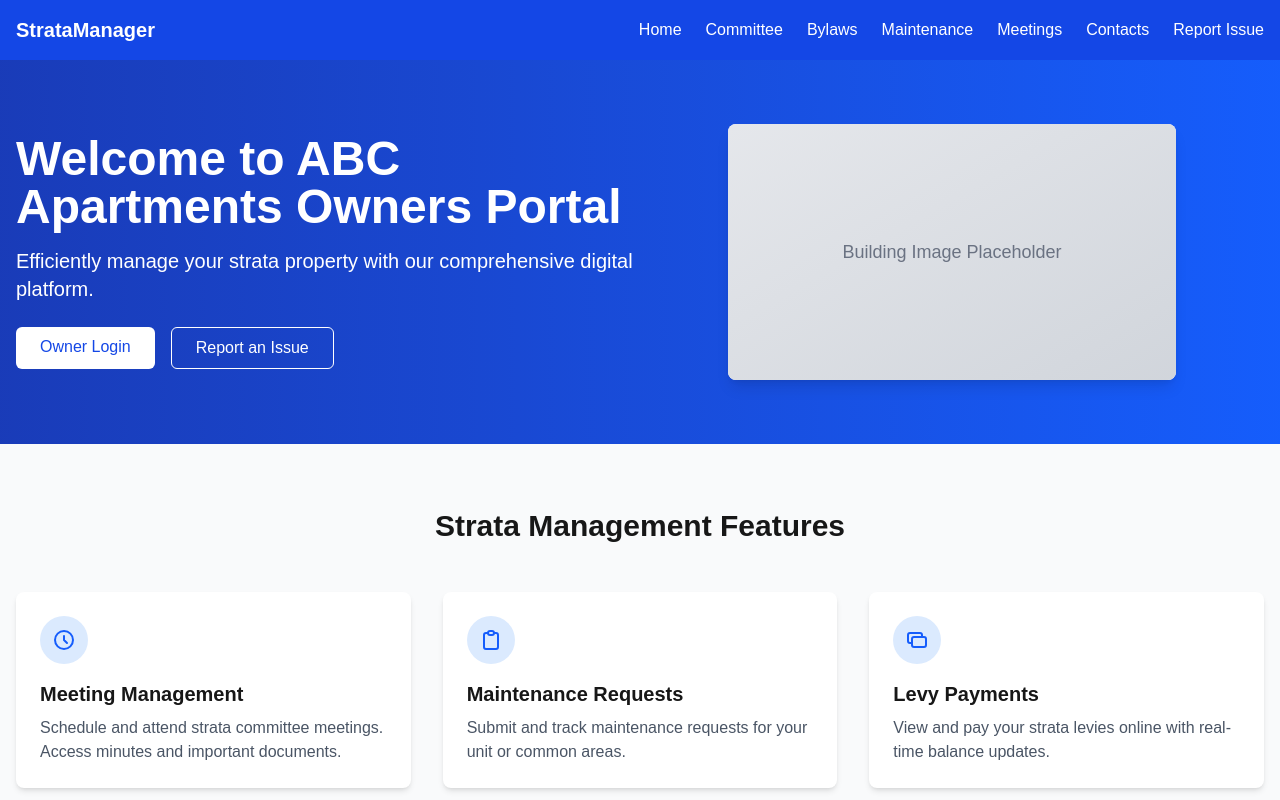
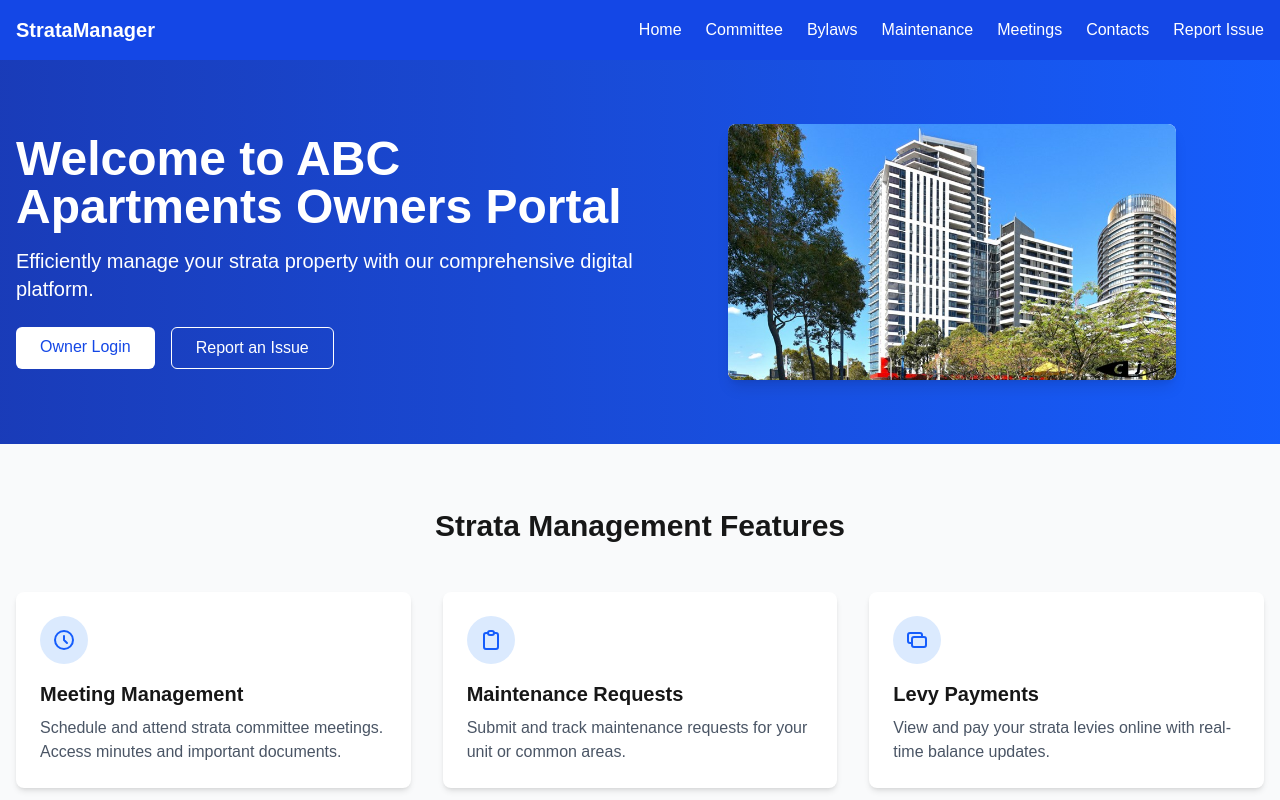
Before and after one commit to JamesWHomer/strata-manager, a Next.js app: page / in a window 1280 px wide. Shown: the top 800 px of the page. Built offline with nearby package versions, Linux system fonts and the light colour scheme.

Commit message:
Add building image to homepage

```diff
--- a/src/app/page.tsx
+++ b/src/app/page.tsx
@@ -1,4 +1,5 @@
 import Link from "next/link";
+import Image from "next/image";
 
 export default function Home() {
   return (
@@ -43,9 +44,13 @@ export default function Home() {
           </div>
           <div className="md:w-1/2 flex justify-center">
             <div className="w-full max-w-md h-64 bg-white rounded-lg shadow-lg relative overflow-hidden">
-              <div className="absolute inset-0 bg-gradient-to-br from-gray-200 to-gray-300 flex items-center justify-center">
-                <span className="text-gray-500 text-lg font-medium">Building Image Placeholder</span>
-              </div>
+              <Image
+                src="/building-image.jpg"
+                alt="ABC Apartments Building"
+                fill
+                className="object-cover"
+                priority
+              />
             </div>
           </div>
         </div>
```
Also changed, not shown: 17141c95d981be89153c6a06cfc61f85_hd.jpg (added), public/building-image.jpg (added).
